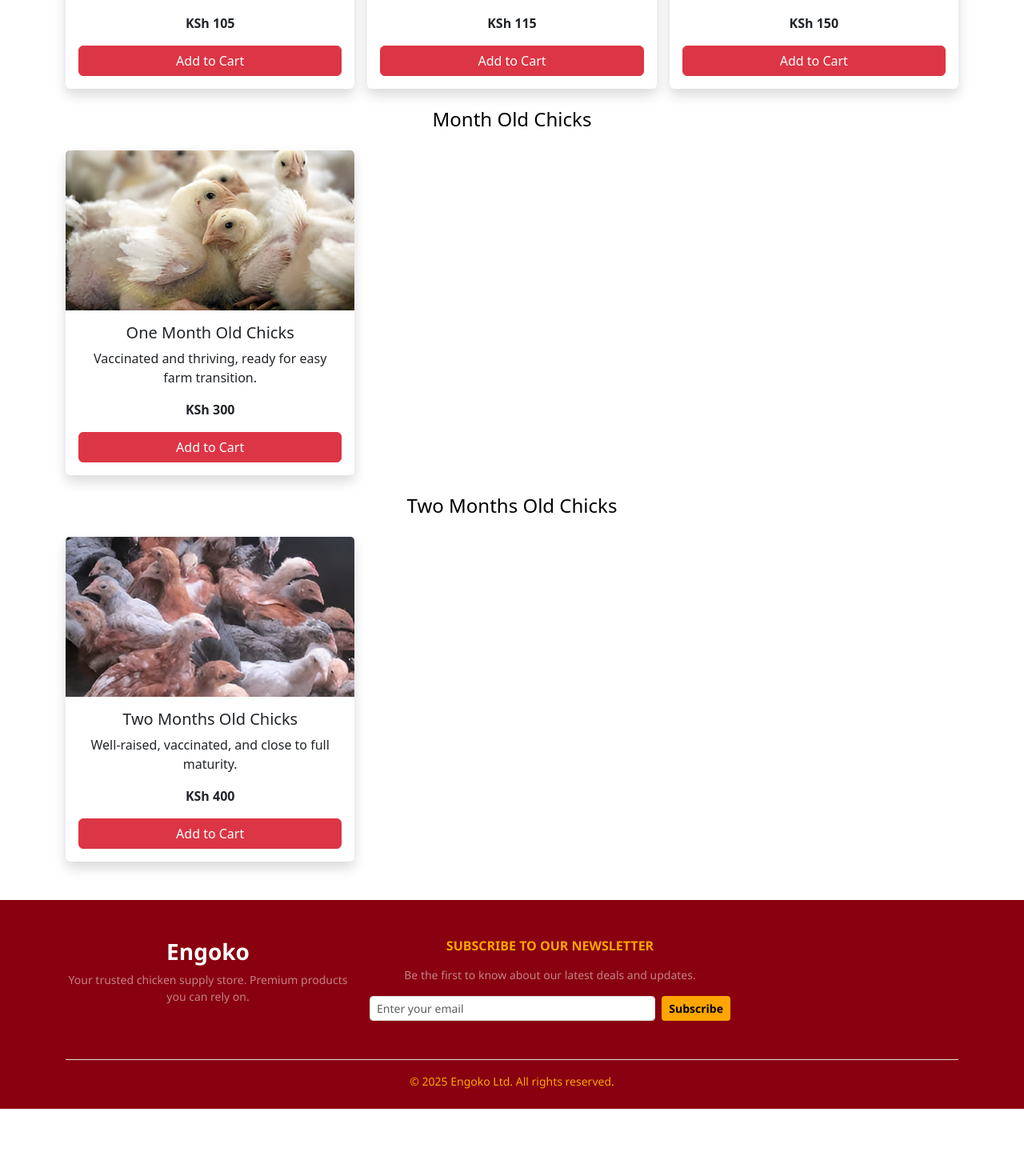
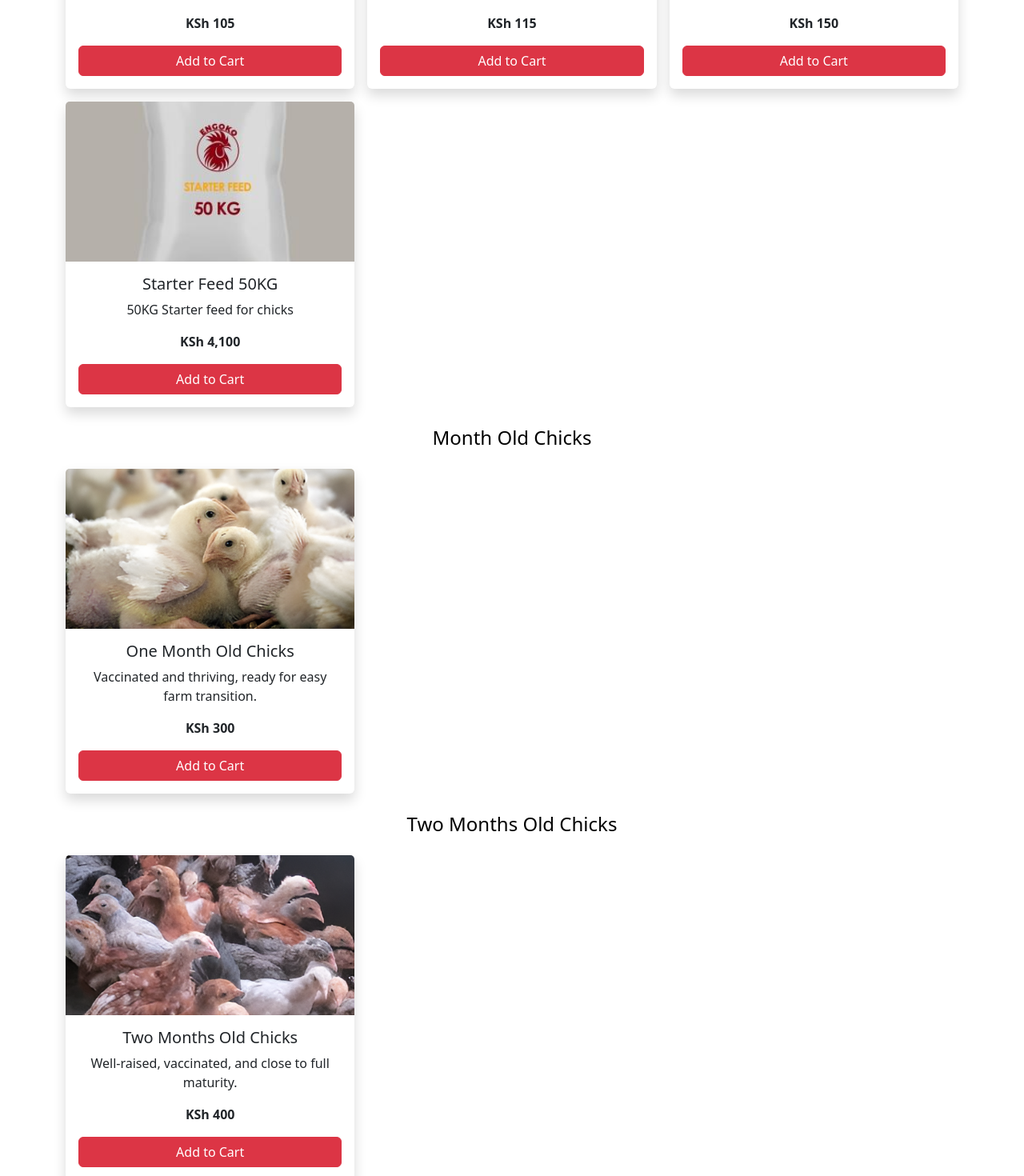
Before and after one commit to DBEST-EZRA/engoko, a React (Create React App) app: page /shop in a window 1280 px wide. Shown: the part 680-2150 px from the top of the page at 80% size. Before the commit the page ends 2066 px from the top, so only its background shows below. Built offline with nearby package versions, Linux system fonts and the light colour scheme; no server answers.

Commit message:
added feeds

```diff
--- a/src/components/Footer.jsx
+++ b/src/components/Footer.jsx
@@ -12,8 +12,7 @@ const Footer = () => {
           <div className="col-md-4">
             <h3 className="fw-bold text-white mb-2">Engoko</h3>
             <p className="text-white-50 small mb-0">
-              Your trusted chicken supply store. Premium products you can rely
-              on.
+              Empowering Small Holder Farmers
             </p>
           </div>
 
--- a/src/components/Products.jsx
+++ b/src/components/Products.jsx
@@ -8,6 +8,7 @@ import oneday from "./image/oneday.jpeg";
 import onemonth from "./image/twoweeks.jpeg";
 import twomonth from "./image/onemonth.jpeg";
 import layers from "./image/newchicke.webp";
+import starterfeed from "./image/starterfeed.jpg";
 
 const chicks = [
   {
@@ -27,6 +28,12 @@ const chicks = [
     description: "Vaccinated and healthy, bred for excellent egg-laying.",
     price: "KSh 150",
     image: layers,
+  },
+  {
+    name: "Starter Feed 50KG",
+    description: "50KG Starter feed for chicks",
+    price: "KSh 4,100",
+    image: starterfeed,
   },
 ];
 
--- a/src/components/Team.jsx
+++ b/src/components/Team.jsx
@@ -7,7 +7,7 @@ import two from "./image/ezra.webp";
 
 const teamMembers = [
   {
-    name: "Sam",
+    name: "Samuel Matieka",
     title: "Production Manager",
     image: one,
   },
```
Also changed, not shown: src/components/image/starterfeed.jpg (added).
